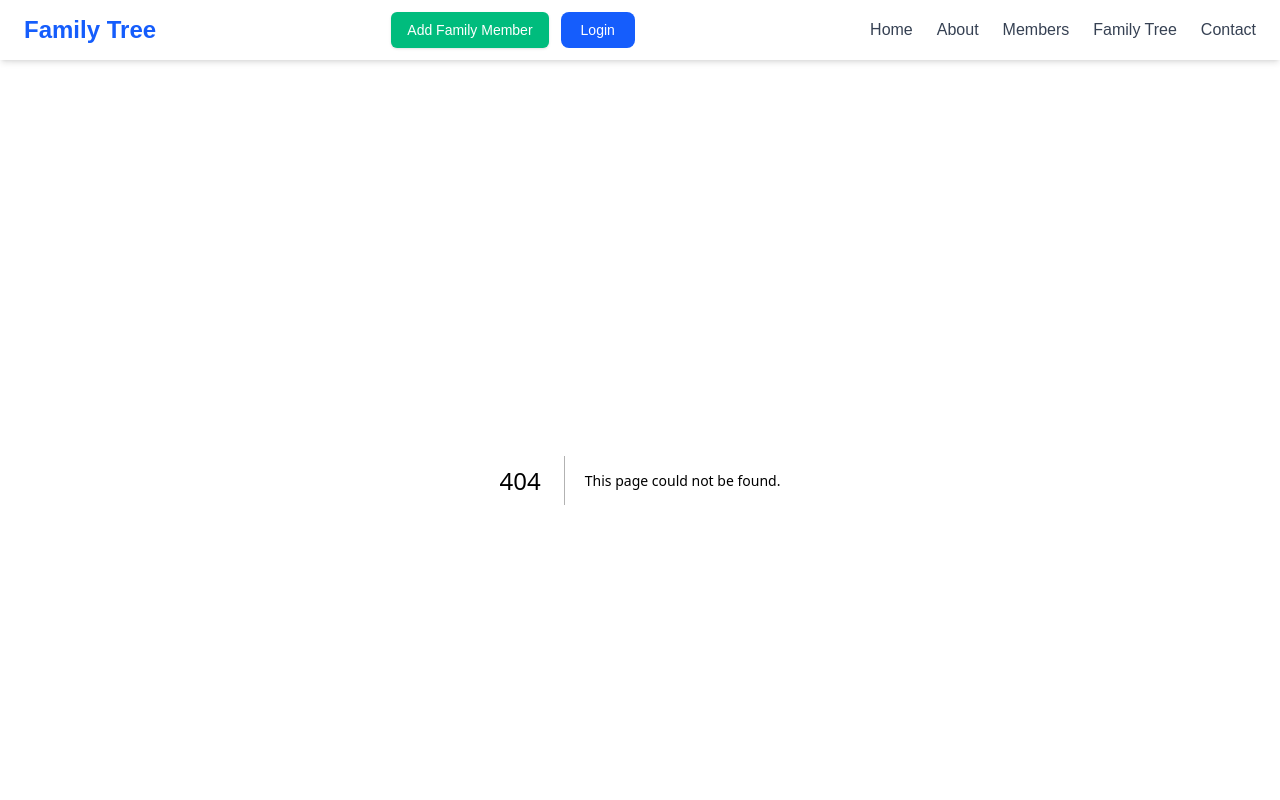
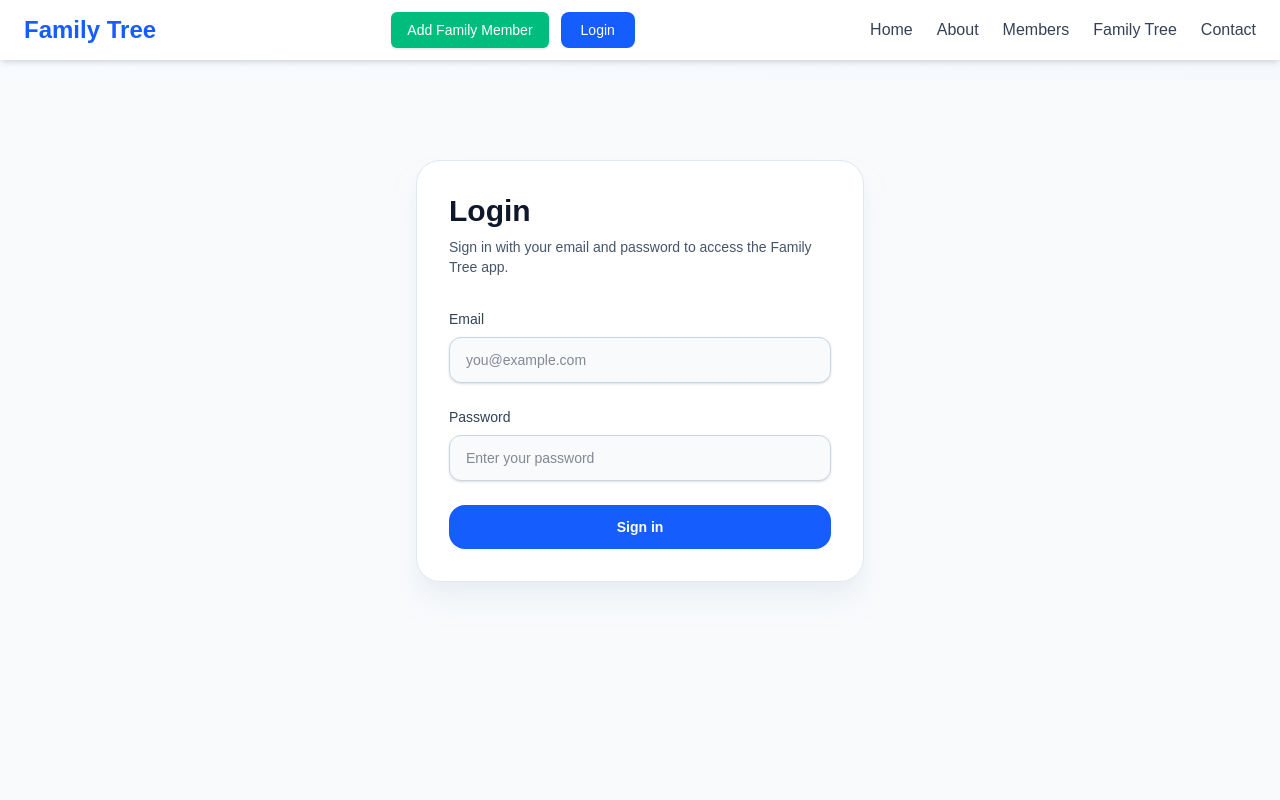
Before and after one commit to babar-dev56/Family-tree-project, a Next.js app in the folder frontend/: page /login in a window 1280 px wide. Before the commit this address had no page. Shown: the top 800 px of the page. Built offline with nearby package versions, Linux system fonts and the light colour scheme; no server answers.

Commit message:
Update changes

```diff
--- a/frontend/app/components/Header.tsx
+++ b/frontend/app/components/Header.tsx
@@ -1,5 +1,6 @@
 "use client";
 
+import Link from "next/link";
 import { useState } from "react";
 
 export default function Header() {
@@ -36,9 +37,9 @@ export default function Header() {
               Add Family Member
             </a>
 
-            <button className="rounded-lg bg-blue-600 px-4 py-2 text-sm font-medium text-white transition hover:bg-blue-700 sm:px-5">
+            <Link href="/login" className="rounded-lg bg-blue-600 px-4 py-2 text-sm font-medium text-white transition hover:bg-blue-700 sm:px-5">
               Login
-            </button>
+            </Link>
           </div>
 
           <div className={`w-full md:w-auto ${menuOpen ? "block" : "hidden"} md:block`}>
--- /dev/null
+++ b/frontend/app/login/page.tsx
@@ -0,0 +1,92 @@
+"use client";
+
+import { useState } from "react";
+import { useRouter } from "next/navigation";
+import { signInWithEmailAndPassword } from "firebase/auth";
+import { auth } from "../../lib/firebase";
+
+export default function LoginPage() {
+  const router = useRouter();
+  const [email, setEmail] = useState("");
+  const [password, setPassword] = useState("");
+  const [error, setError] = useState("");
+  const [loading, setLoading] = useState(false);
+
+  const handleSubmit = async (event: React.FormEvent<HTMLFormElement>) => {
+    event.preventDefault();
+    setError("");
+
+    if (!email || !password) {
+      setError("Please enter both email and password.");
+      return;
+    }
+
+    if (!auth) {
+      setError("Firebase is not configured. Check environment settings.");
+      return;
+    }
+
+    try {
+      setLoading(true);
+      await signInWithEmailAndPassword(auth, email, password);
+      router.push("/members");
+    } catch (signInError: any) {
+      setError(signInError?.message || "Unable to sign in. Please check your credentials.");
+    } finally {
+      setLoading(false);
+    }
+  };
+
+  return (
+    <main className="min-h-screen bg-slate-50 px-4 py-20 sm:px-6 lg:px-8">
+      <div className="mx-auto max-w-md rounded-3xl border border-slate-200 bg-white/95 p-8 shadow-xl shadow-slate-200/50">
+        <h1 className="text-3xl font-semibold text-slate-900">Login</h1>
+        <p className="mt-2 text-sm text-slate-600">Sign in with your email and password to access the Family Tree app.</p>
+
+        <form className="mt-8 space-y-6" onSubmit={handleSubmit}>
+          <div>
+            <label htmlFor="email" className="block text-sm font-medium text-slate-700">
+              Email
+            </label>
+            <input
+              id="email"
+              name="email"
+              type="email"
+              autoComplete="email"
+              value={email}
+              onChange={(event) => setEmail(event.target.value)}
+              className="mt-2 w-full rounded-xl border border-slate-300 bg-slate-50 px-4 py-3 text-sm text-slate-900 shadow-sm focus:border-blue-500 focus:outline-none focus:ring-2 focus:ring-blue-200"
+              placeholder="you@example.com"
+            />
+          </div>
+
+          <div>
+            <label htmlFor="password" className="block text-sm font-medium text-slate-700">
+              Password
+            </label>
+            <input
+              id="password"
+              name="password"
+              type="password"
+              autoComplete="current-password"
+              value={password}
+              onChange={(event) => setPassword(event.target.value)}
+              className="mt-2 w-full rounded-xl border border-slate-300 bg-slate-50 px-4 py-3 text-sm text-slate-900 shadow-sm focus:border-blue-500 focus:outline-none focus:ring-2 focus:ring-blue-200"
+              placeholder="Enter your password"
+            />
+          </div>
+
+          {error ? <p className="text-sm text-red-600">{error}</p> : null}
+
+          <button
+            type="submit"
+            disabled={loading}
+            className="w-full rounded-2xl bg-blue-600 px-4 py-3 text-sm font-semibold text-white transition hover:bg-blue-700 disabled:cursor-not-allowed disabled:bg-slate-400"
+          >
+            {loading ? "Signing in..." : "Sign in"}
+          </button>
+        </form>
+      </div>
+    </main>
+  );
+}
```
